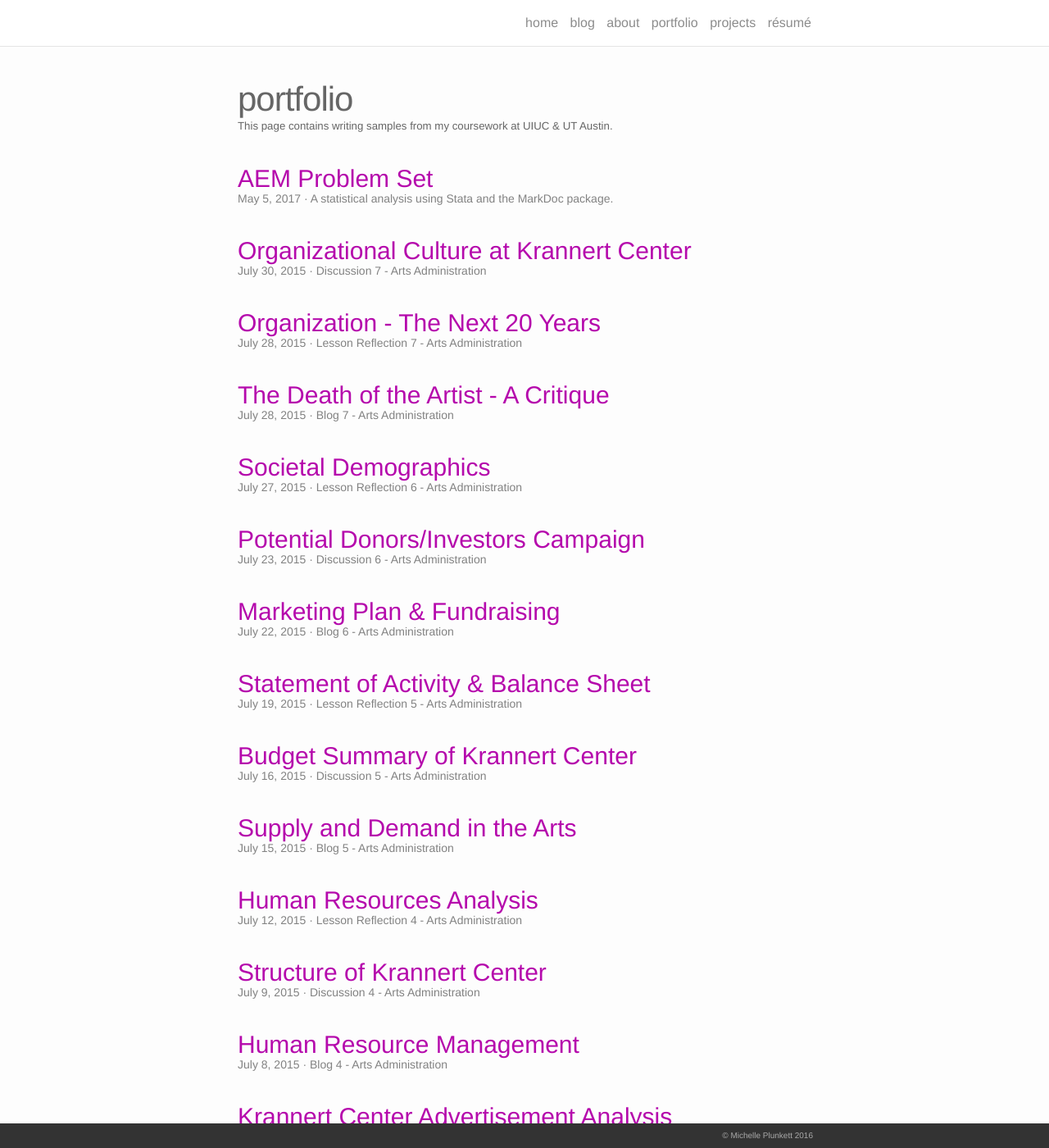
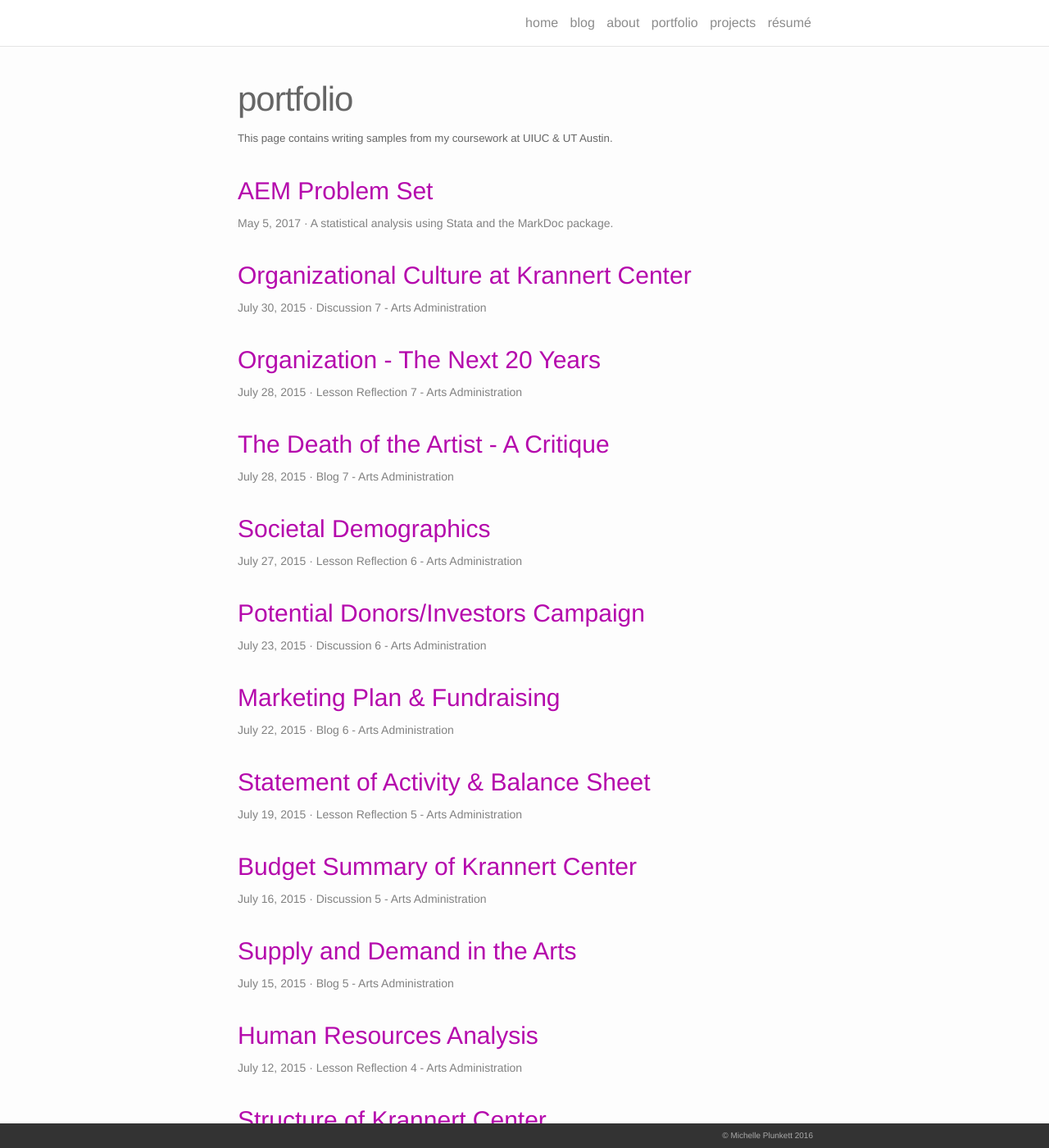
Before and after one commit to michelleplunkett/michelleplunkett.github.io, a Jekyll site: the page built from portfolio.md, in a window 1280 px wide and 1400 px high. Shown: the whole window at 82% size. Built offline with Jekyll 4.4.1, drawn with Linux system fonts in a browser that asks for light colours; nearby versions of some CDN libraries.

Commit message:
Update _base.scss

```diff
--- a/_sass/_base.scss
+++ b/_sass/_base.scss
@@ -4,7 +4,7 @@
 body, h1, h2, h3, h4, h5, h6,
 p, blockquote, pre, hr,
 dl, dd, ol, ul, figure {
-    margin: 0;
+    margin: 0px 0px 15px 0px;
     padding: 0;
 }
 
@@ -161,31 +161,92 @@
     }
 }
 
-
-
 /**
  * Code formatting
  */
 pre,
 code {
-    font-size: 15px;
+    font-size: 13px;
     border-radius: 3px;
-    background-color: $grey-color-light;
+    background-color: #F8F8F8;
+    background: transparent;
+    padding: 0;
 }
 
 code {
-    padding: 1px 5px;
+   white-space:pre;
+        color: black;
+        align-content: center;
+        padding:5px;
+        display:block;
+        font-size:11px;
+        line-height:14px;
+        background-color:#E1E6F0;
+        font-family:"Lucida Console", Monaco, monospace, "Courier New", Courier, monospace;
+        font-weight:normal;
+        text-shadow:#FFF;
+        border:thin;
+        border-color: #345A8A;
+        border-style: solid;
+        unicode-bidi: embed;
+        margin:20px 0 0px 0;
 }
-
+.code {
+        white-space:pre;
+        color: black;
+        align-content: center;
+        padding:5px;
+        display:block;
+        font-size:12px;
+        line-height:14px;
+        background-color:#E1E6F0;
+        font-family:"Lucida Console", Monaco, monospace, "Courier New", Courier, monospace;
+        font-weight:normal;
+        text-shadow:#FFF;
+        border:thin;
+        border-color: #345A8A;
+        border-style: solid;
+        unicode-bidi: embed;
+        margin:20px 0 0px 0;
+}
 pre {
-    padding: 8px 12px;
-    overflow-x: scroll;
-
-    > code {
-        border: 0;
-        padding-right: 0;
-        padding-left: 0;
-    }
+  overflow-x: scroll;
+    background-color: #f2f2f2;
+    border-radius: 7px;
+    padding: 12px;
+    border: 1px solid #CCCCCC;
+    padding: 30px 10px 0px 10px;
+}
+pre code {
+    border-radius: 3px;
+    background-color: #F8F8F8;
+    background: transparent;
+    padding: 0;
+}
+  pre > code {
+    border: 0;
+    padding-right: 0;
+    padding-left: 0;
+}
+pre.sh_sourceCode {
+    background-color: #FFFFFF;
+    border-radius: 0px;
+    padding: 12px;
+    border: 0px solid #CCCCCC;
+    padding: 10px 10px 10px 10px;
+}
+.output {
+        white-space:pre;
+        display:block;
+        font-family:monospace,"Lucida Console", Monaco, "Courier New", Courier, monospace;
+        font-size:12px;
+        line-height: 12px;
+        margin:0 0 14px 0;
+        border:thin;
+        unicode-bidi: embed;
+        border-color: #345A8A;
+        padding:14px 5px 0 5px;
+        background-color:transparent;
 }
 
 
```
